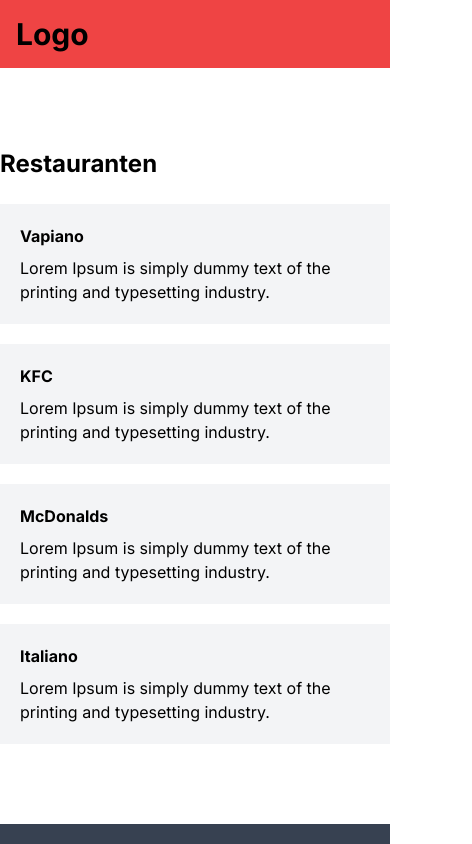
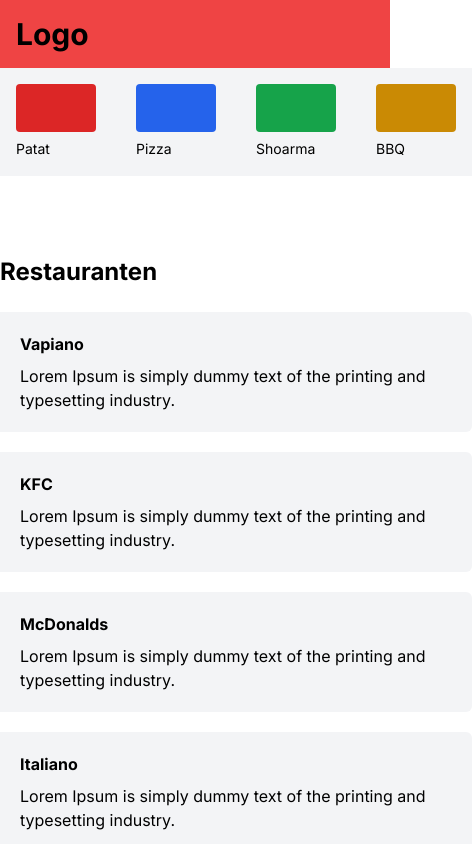
Before and after one commit to sjoerdvermeijden/next-delivery, a Next.js app: page / in a window 390 px wide. Shown: the top 844 px of the page, 472 px wide, since content can reach past the window. Built offline with nearby package versions, Linux system fonts and the light colour scheme.

Commit message:
Adds markup and styling

```diff
--- a/src/app/page.tsx
+++ b/src/app/page.tsx
@@ -1,12 +1,16 @@
 import Layout from '../components/Layout'
 
 import Restaurants from '../components/Restaurants'
+import Filter from '../components/Filter'
 
 export default function Home() {
   return (
     <Layout>
-      <div className='container mx-auto'>
-        <Restaurants />
+      <div className='flex flex-col grow'>
+        <Filter />
+        <div className='container mx-auto'>
+          <Restaurants />
+        </div>
       </div>
     </Layout>
   );
--- a/src/app/restaurants/[id]/page.tsx
+++ b/src/app/restaurants/[id]/page.tsx
@@ -39,12 +39,14 @@ function RestaurantPage() {
                                             fill
                                             style={{
                                                 objectFit: 'cover',
+                                                borderTopLeftRadius: '6px',
+                                                borderBottomLeftRadius: '6px'
                                             }}
                                             alt="Picture of the author"
                                         />
                                     </figure>
-                                    <div className='p-5 bg-gray-100 relative grow'>
-                                        <button className='absolute right-0 top-0 bg-gray-400 text-white py-2 px-4'>+</button>
+                                    <div className='p-5 bg-gray-100 relative grow rounded-r-md'>
+                                        <button className='absolute right-0 top-0 bg-gray-400 text-white py-2 px-4 rounded-tr-md rounded-bl-md hover:bg-gray-500 transition-colors'>+</button>
                                         <h3 className='font-bold text-xl mb-2'>{item.title}</h3>
                                         <p className='mb-2'>{item.description}</p>
                                         <span className='font-bold'>€{item.price}</span>
--- /dev/null
+++ b/src/components/Filter.tsx
@@ -0,0 +1,30 @@
+import React from 'react'
+
+type Props = {}
+
+function Filter({ }: Props) {
+    return (
+        <div className='p-4 bg-gray-100 flex justify-center'>
+            <ul className='flex gap-10'>
+                <li>
+                    <div className='w-20 h-12 bg-red-600 rounded mb-1'></div>
+                    <span className='text-sm'>Patat</span>
+                </li>
+                <li>
+                    <div className='w-20 h-12 bg-blue-600 rounded mb-1'></div>
+                    <span className='text-sm'>Pizza</span>
+                </li>
+                <li>
+                    <div className='w-20 h-12 bg-green-600 rounded mb-1'></div>
+                    <span className='text-sm'>Shoarma</span>
+                </li>
+                <li>
+                    <div className='w-20 h-12 bg-yellow-600 rounded mb-1'></div>
+                    <span className='text-sm'>BBQ</span>
+                </li>
+            </ul>
+        </div>
+    )
+}
+
+export default Filter
--- a/src/components/Restaurant.tsx
+++ b/src/components/Restaurant.tsx
@@ -7,19 +7,21 @@ import { RestaurantType } from '@/types/Restaurant'
 function Restaurant({ name, description, image }: RestaurantType) {
     return (
         <>
-            <div className='flex'>
-                <figure className='hidden lg:block' style={{ position: 'relative', width: '200px', minHeight: '120px' }}>
+            <div className='flex rounded-l-md'>
+                <figure className='hidden lg:block rounded-l-md' style={{ position: 'relative', width: '200px', minHeight: '120px' }}>
                     <Image
                         src={image?.img}
                         sizes="150px"
                         fill
                         style={{
                             objectFit: 'cover',
+                            borderTopLeftRadius: '6px',
+                            borderBottomLeftRadius: '6px'
                         }}
                         alt="Picture of the author"
                     />
                 </figure>
-                <div className='p-5 bg-gray-100 grow group-hover:bg-gray-200 transition-colors'>
+                <div className='p-5 bg-gray-100 grow group-hover:bg-gray-200 transition-colors rounded-r-md'>
                     <h3 className='font-bold mb-2'>{name}</h3>
                     <p>{description}</p>
                 </div>
```
Also changed, not shown: src/context/CartContext.tsx (added, +51 -0 lines), src/context/TotalContext.tsx (added, +45 -0 lines), src/context/FilterContext.tsx (added).
